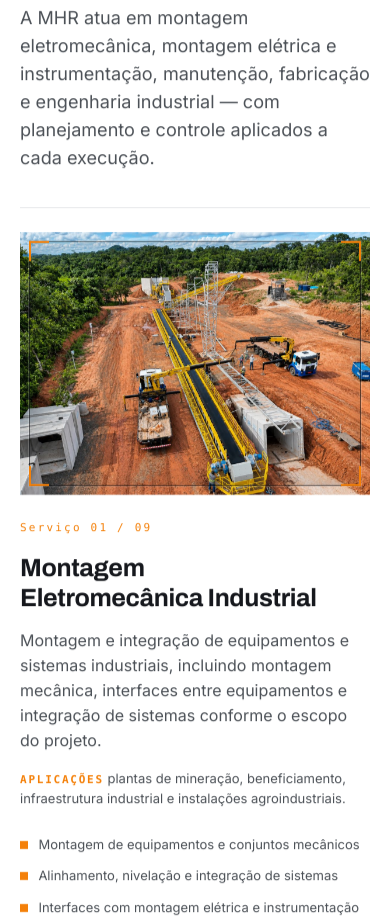
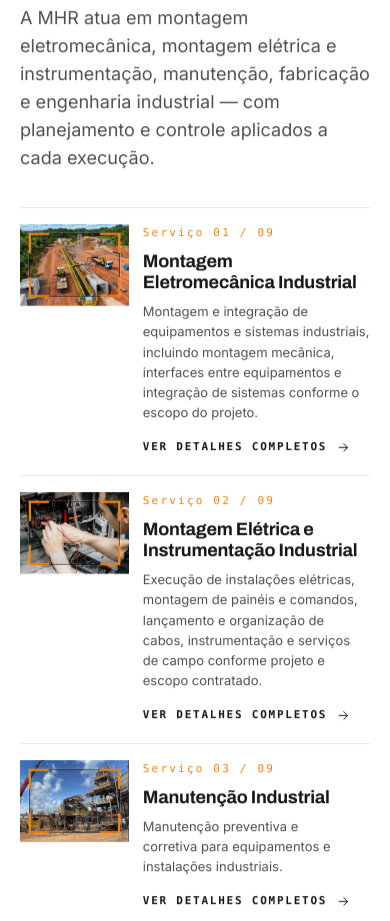
Before and after one commit to canalmeunovohoby3-code/-mhrengenharia, a website: page index.html in a window 390 px wide. Shown: the part 3485-4406 px from the top of the page. Drawn offline with Linux system fonts and the light colour scheme.

Commit message:
Home: previa de servicos compacta no mobile (imagem + titulo + resumo + link)

```diff
--- a/assets/css/components.css
+++ b/assets/css/components.css
@@ -1411,6 +1411,38 @@
   }
 }
 
+/* Home, telas pequenas (<900px): a prévia de serviços vira um cartão compacto
+   — miniatura à esquerda + número, título, resumo curto e link à direita.
+   Reduz muito o comprimento da Home sem remover serviços nem imagens.
+   Escopo: apenas a prévia da Home (--compact). A página Serviços usa
+   .service-detail sem esse modificador e não é afetada; o desktop (>=900px)
+   mantém o layout atual. */
+@media (max-width: 899px) {
+  .service-detail--compact {
+    grid-template-columns: clamp(96px, 28vw, 128px) minmax(0, 1fr);
+    gap: clamp(0.85rem, 3vw, 1.25rem);
+    align-items: start;
+    padding-block: clamp(1rem, 4vw, 1.5rem);
+  }
+
+  .service-detail--compact .service-detail__body {
+    gap: 0.5rem;
+  }
+
+  .service-detail--compact .service-detail__title {
+    font-size: var(--fs-lg);
+  }
+
+  .service-detail--compact .service-detail__text {
+    font-size: var(--fs-sm);
+  }
+
+  .service-detail--compact .service-detail__applications,
+  .service-detail--compact .service-detail__list {
+    display: none;
+  }
+}
+
 /* CTA abaixo da prévia de serviços (página inicial) */
 .service-preview-cta {
   margin-top: clamp(2.5rem, 5vw, 4rem);
```
